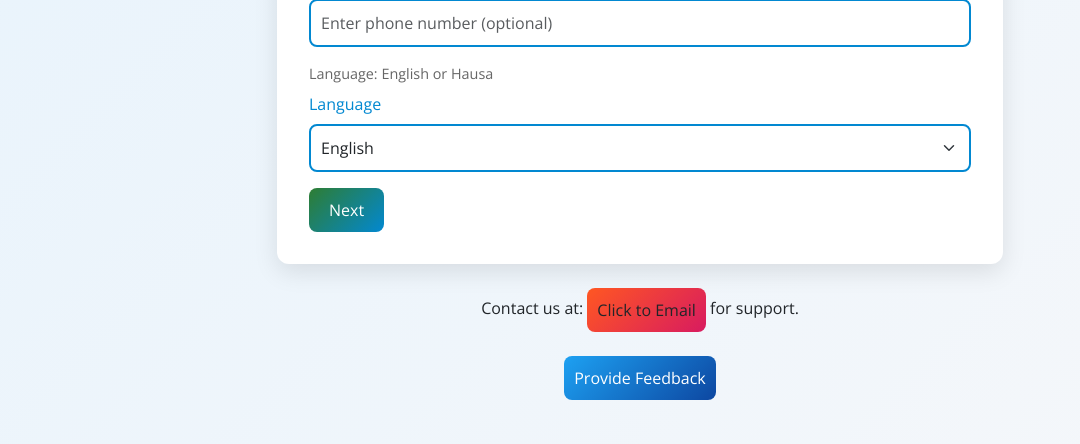
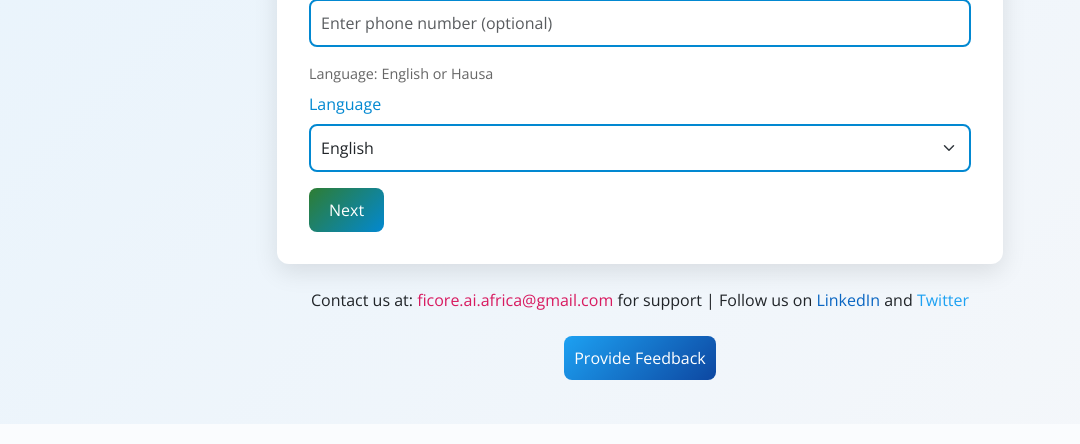
Before and after one commit to FicoreAfrica/Financial-Health-Score, a Flask app: page / in a window 1280 px wide. Shown: the part 1065-1509 px from the top of the page, without its empty margins (0-1080 px from the left). Run offline with Flask 3, Linux system fonts and the light colour scheme; parts of the project's set-up code (start-up, migrations or seed data) failed here and were passed over; some libraries are stand-ins or nearby versions.

Commit message:
Update index.html

```diff
--- a/templates/index.html
+++ b/templates/index.html
@@ -429,7 +429,14 @@
 
         <!-- Contact Information -->
         <div class="text-center my-4">
-            <p>{{ translations[language]['Contact Us'] }} <a href="mailto:ficore.ai.africa@gmail.com" class="btn btn-email">{{ translations[language]['Click to Email'] }}</a> {{ translations[language]['for support'] }}.</p>
+            <p>
+                {{ translations[language]['Contact Us'] }}
+                <a href="mailto:ficore.ai.africa@gmail.com" style="text-decoration: none; color: #D81B60;">ficore.ai.africa@gmail.com</a>
+                {{ translations[language]['for support'] }} |
+                Follow us on
+                <a href="{{ LINKEDIN_URL }}" target="_blank" style="text-decoration: none; color: #0A66C2;">LinkedIn</a> and
+                <a href="{{ TWITTER_URL }}" target="_blank" style="text-decoration: none; color: #1DA1F2;">Twitter</a>
+            </p>
         </div>
 
         <!-- Feedback Link -->
```
